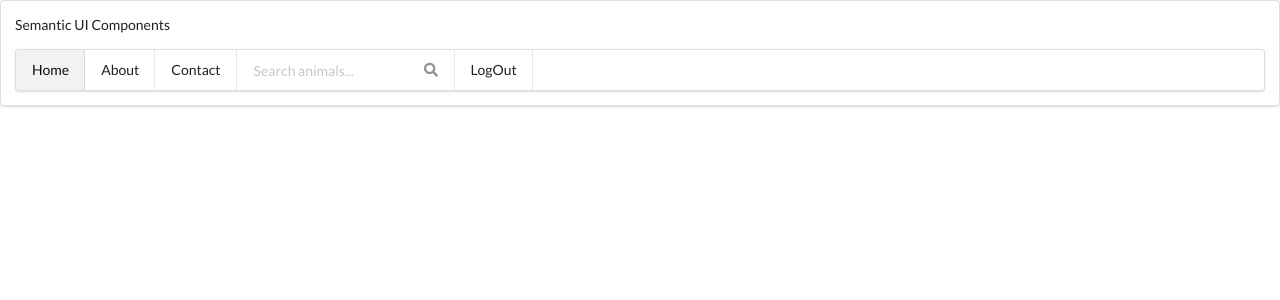
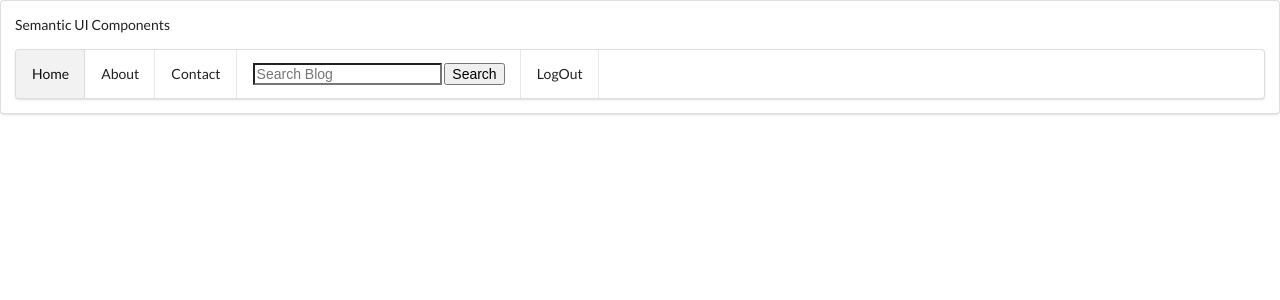
Before and after one commit to DelroyGayle/potential-bassoon, a Django app: page / in a window 1280 px wide. Shown: the top 300 px of the page. Run offline with Django 3.2, Linux system fonts and the light colour scheme; some libraries are stand-ins or nearby versions.

Commit message:
Add searchbar with action=''

```diff
--- a/testmenu/templates/testmenu/index.html
+++ b/testmenu/templates/testmenu/index.html
@@ -1,34 +1,37 @@
 <!DOCTYPE html>
 <html lang="en">
+
 <head>
     <meta charset="UTF-8">
     <meta name="viewport" content="width=device-width, initial-scale=1.0">
     <title>Home</title>
     <link rel="stylesheet" href="https://cdnjs.cloudflare.com/ajax/libs/semantic-ui/2.5.0/semantic.min.css"
-          integrity="sha512-KXol4x3sVoO+8ZsWPFI/r5KBVB/ssCGB5tsv2nVOKwLg33wTFP3fmnXa47FdSVIshVTgsYk/1734xSk9aFIa4A=="
-          crossorigin="anonymous" referrerpolicy="no-referrer" />
+        integrity="sha512-KXol4x3sVoO+8ZsWPFI/r5KBVB/ssCGB5tsv2nVOKwLg33wTFP3fmnXa47FdSVIshVTgsYk/1734xSk9aFIa4A=="
+        crossorigin="anonymous" referrerpolicy="no-referrer" />
     <script src="https://cdnjs.cloudflare.com/ajax/libs/semantic-ui/2.5.0/semantic.min.js"
-            integrity="sha512-Xo0Jh8MsOn72LGV8kU5LsclG7SUzJsWGhXbWcYs2MAmChkQzwiW/yTQwdJ8w6UA9C6EVG18GHb/TrYpYCjyAQw=="
-            crossorigin="anonymous" referrerpolicy="no-referrer"></script>
+        integrity="sha512-Xo0Jh8MsOn72LGV8kU5LsclG7SUzJsWGhXbWcYs2MAmChkQzwiW/yTQwdJ8w6UA9C6EVG18GHb/TrYpYCjyAQw=="
+        crossorigin="anonymous" referrerpolicy="no-referrer"></script>
 
 </head>
+
 <body>
 
     <div class="ui segment">
         <label>Semantic UI Components</label>
         <div class="ui stackable menu">
-            <a class ="item active">Home</a>
-            <a class ="item">About</a>
-            <a class ="item">Contact</a>
-            <div class="ui category search item">
-                <div class="ui transparent icon input">
-                  <input class="prompt" type="text" placeholder="Search animals...">
-                  <i class="search link icon"></i>
-                </div>
-
-              </div>
-            <a class ="item">LogOut</a>
+            <a class="item active">Home</a>
+            <a class="item">About</a>
+            <a class="item">Contact</a>
+            <div class="item">
+                <form action="" method="get">
+                    {% csrf_token %}
+                    <input type="text" name="q" placeholder="Search Blog">
+                    <button type="submit">Search</button>
+                </form>
+            </div>
+            <a class="item">LogOut</a>
         </div>
     </div>
 </body>
+
 </html>
```
